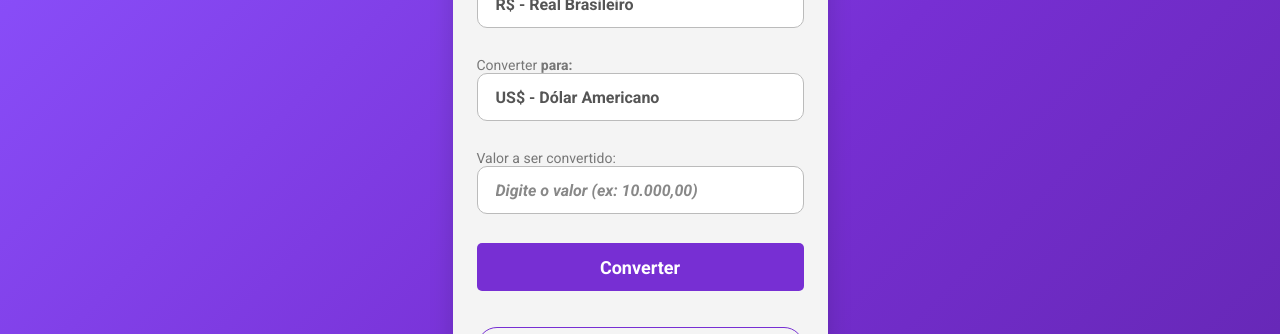
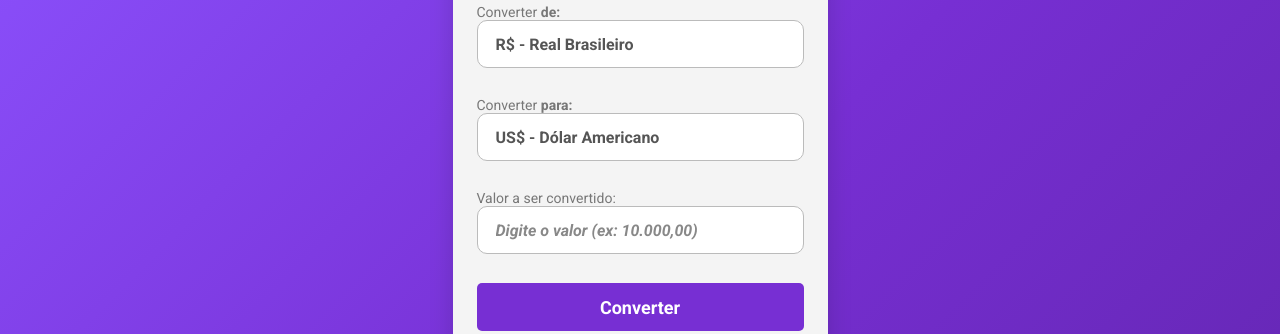
Before and after one commit to Dev-MarcosBrito/conversor-de-moedas, a plain HTML site: page index.html in a window 1280 px wide. Shown: the part 138-472 px from the top of the page. Drawn offline with Linux system fonts and the light colour scheme.

Commit message:
Ajustado margin top da main

```diff
--- a/styles/styles.css
+++ b/styles/styles.css
@@ -36,7 +36,7 @@ main {
   width: 375px;
   background: #f4f4f4;
   border-radius: 20px;
-  margin: 0 auto 40px;
+  margin: 40px auto 40px;
   padding: 44px 24px 23px;
   box-shadow: 0 8px 25px rgba(0, 0, 0, 0.15);
   transition: transform 0.3s ease;
```
